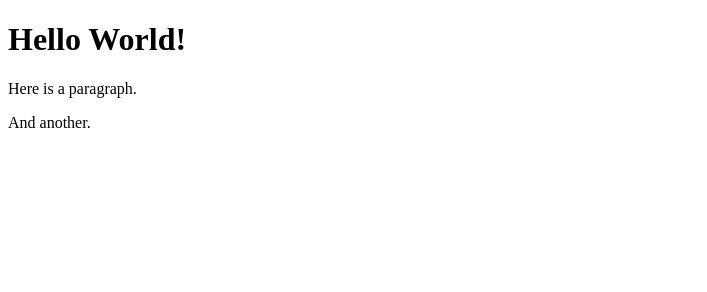
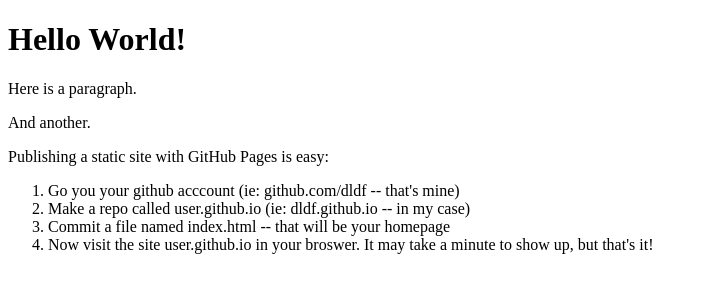
Before and after one commit to dldf/dldf.github.io, a plain HTML site: page index.html in a window 1280 px wide. Shown: the whole page, without its empty margins (0-707 px from the left). Drawn offline with Linux system fonts and the light colour scheme.

Commit message:
Update index.html
Added instructions on creating a Github Pages site.

```diff
--- a/index.html
+++ b/index.html
@@ -16,5 +16,13 @@
         And another.
     </p>
 
+    <p>Publishing a static site with GitHub Pages is easy:</p>
+    <ol>
+        <li>Go you your github acccount (ie: github.com/dldf -- that's mine)</li>
+        <li>Make a repo called user.github.io (ie: dldf.github.io -- in my case)</li>
+        <li>Commit a file named index.html -- that will be your homepage</li>
+        <li>Now visit the site user.github.io in your broswer. It may take a minute to show up, but that's it!</li>
+    </ol>
+
 </body>
 </html>
```
